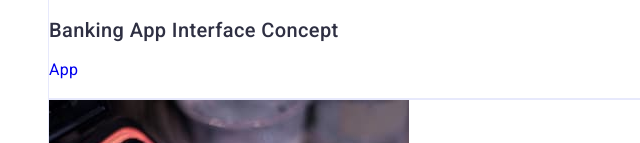
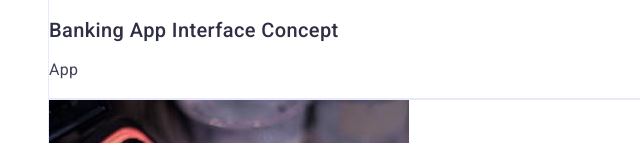
Before and after one commit to NataCalengil/goit-markup-hw-02, a plain HTML site: page portfolio.html in a window 1280 px wide. Shown: the part 657-800 px from the top of the page, 0-640 px from the left. Drawn offline with Linux system fonts and the light colour scheme.

Commit message:
Update styles.css

```diff
--- a/css/styles.css
+++ b/css/styles.css
@@ -57,6 +57,7 @@ body{
     font-size: var(--main-text-size);
     line-height: 1.5;
     letter-spacing: var(--main-letter-spacing);
+    color:var(--body-text-color);
 }
 
 .btn{
```
